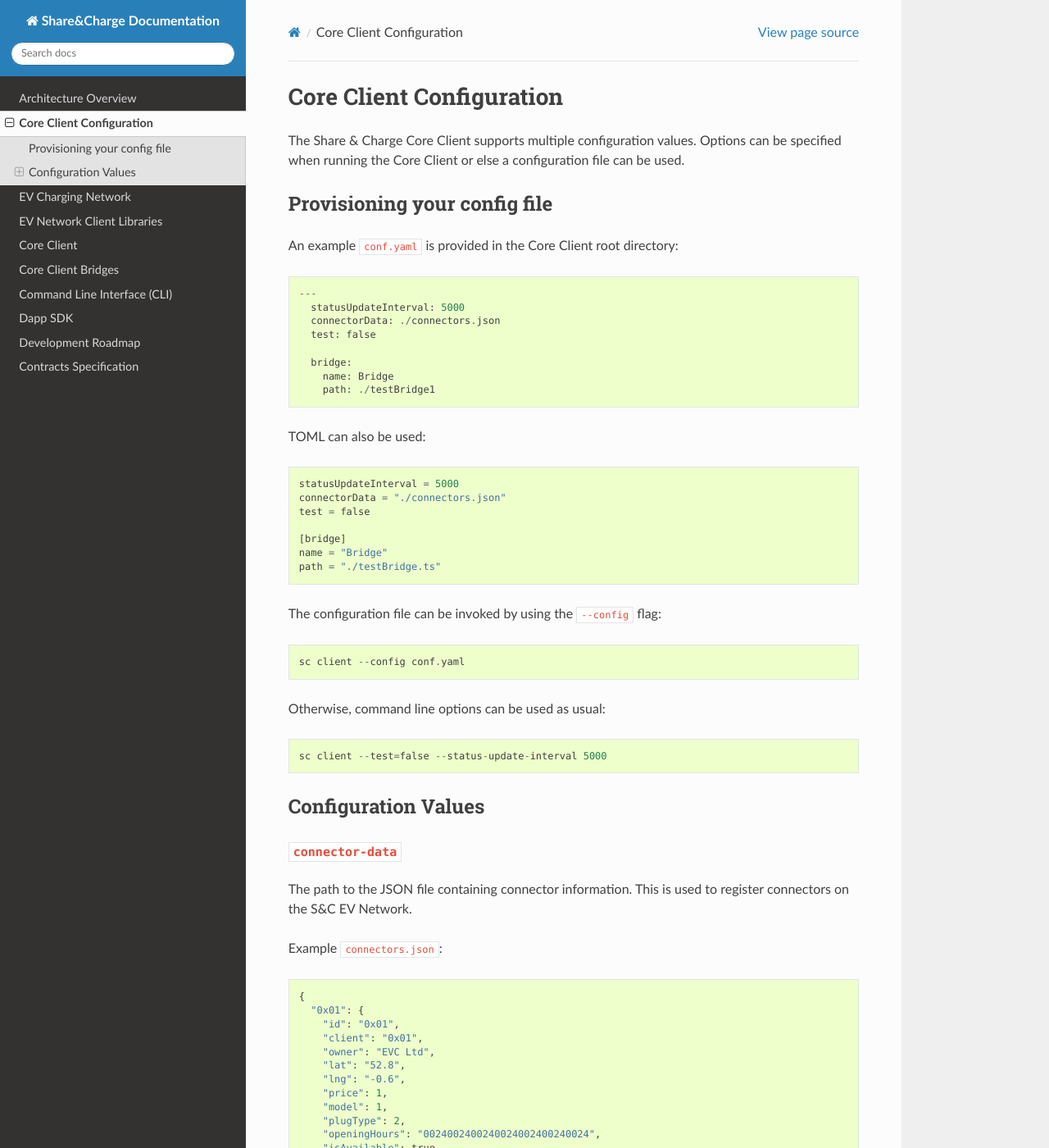
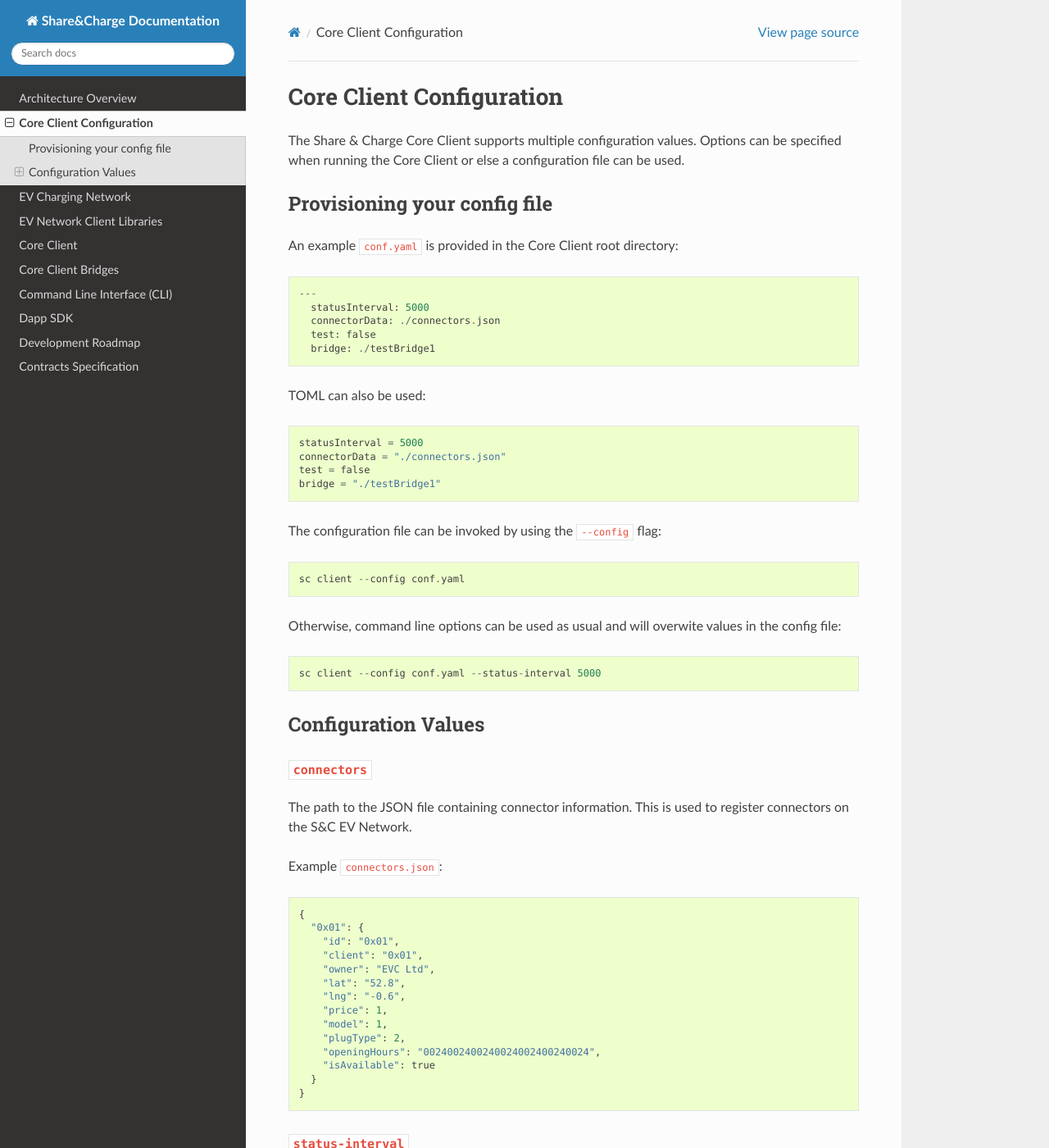
Before and after one commit to shareandcharge/sharecharge-documentation, a Sphinx documentation site: the page built from docs/arch/client-configuration.rst, in a window 1280 px wide and 1400 px high. Shown: the whole window at 82% size. Built offline with Sphinx 7.4.7 and the Read the Docs theme 2.0.0, drawn with Linux system fonts in a browser that asks for light colours; some of the changed text lies outside the part shown.

Commit message:
update config values for client

```diff
--- a/docs/arch/client-configuration.rst
+++ b/docs/arch/client-configuration.rst
@@ -10,39 +10,32 @@
 An example ``conf.yaml`` is provided in the Core Client root directory::
 
     ---
-      statusUpdateInterval: 5000
+      statusInterval: 5000
       connectorData: ./connectors.json
       test: false
-
-      bridge:
-        name: Bridge
-        path: ./testBridge1
-
+      bridge: ./testBridge1
 
 TOML can also be used::
 
-    statusUpdateInterval = 5000
+    statusInterval = 5000
     connectorData = "./connectors.json"
     test = false
-
-    [bridge]
-    name = "Bridge"
-    path = "./testBridge.ts"
+    bridge = "./testBridge1"
 
 The configuration file can be invoked by using the ``--config`` flag::
 
     sc client --config conf.yaml
 
-Otherwise, command line options can be used as usual::
+Otherwise, command line options can be used as usual and will overwite values in the config file::
 
-    sc client --test=false --status-update-interval 5000
+    sc client --config conf.yaml --status-interval 5000
 
 
 
 Configuration Values
 ====================
 
-``connector-data``
+``connectors``
 ------------------
 The path to the JSON file containing connector information. This is used to register connectors on the S&C EV Network.
 
@@ -63,7 +56,7 @@
       }
     }
 
-``status-update-interval``
+``status-interval``
 --------------------------
 The time to wait between intervals when requesting connector availability updates from the bridge.
 
@@ -71,14 +64,6 @@
 --------
 Mock the Ethereum smart contracts used by the S&C EV Network.
 
-
 ``bridge``
 ----------
-
-``name``
-^^^^^^^^
-The name of the bridge class.
-
-``path``
-^^^^^^^^
 The path to the bridge class.
```
